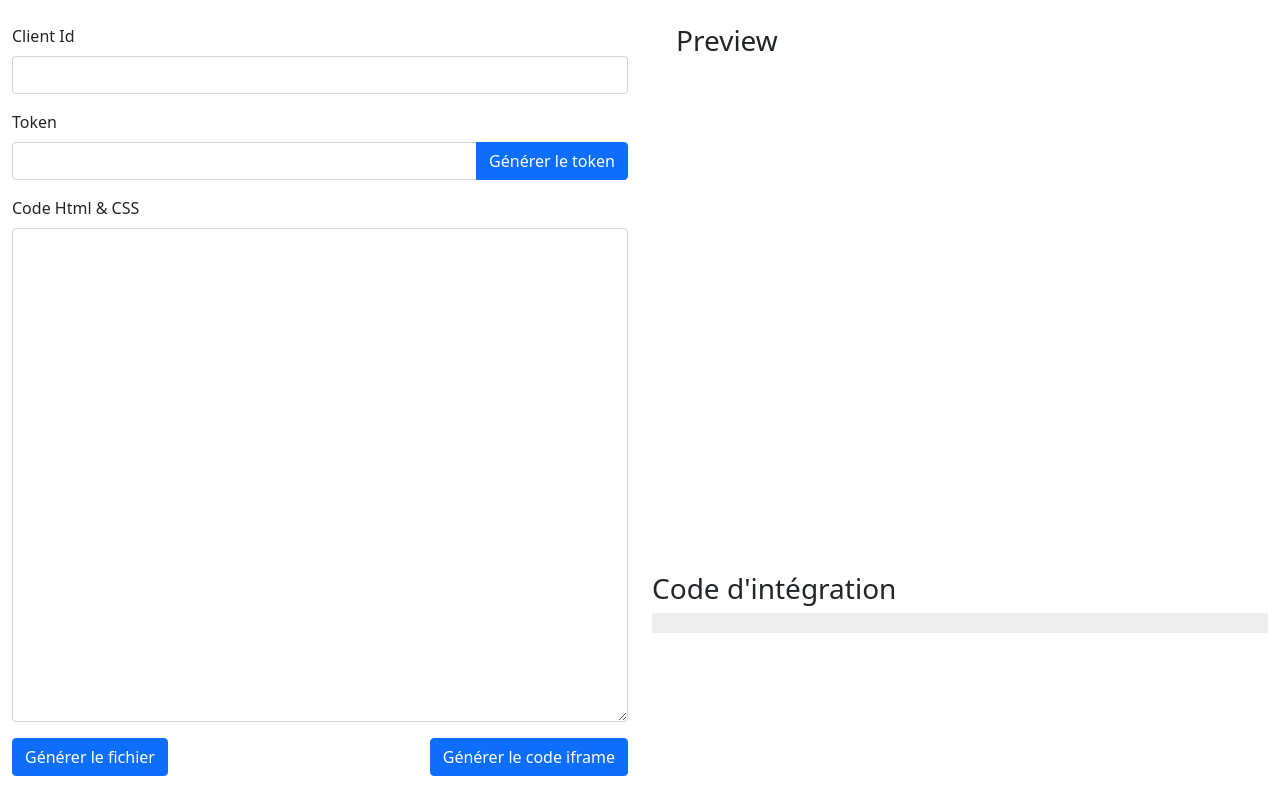
After one commit to stevenoyer/widgetform, a PHP site: page /admin in a window 1280 px wide. The commit adds this page. Run offline with PHP 8.4, Linux system fonts and the light colour scheme; some libraries are stand-ins or nearby versions.

Commit message:
Générateur de fichier + preview + code iframe

```diff
--- /dev/null
+++ b/admin/index.php
@@ -0,0 +1,133 @@
+<!DOCTYPE html>
+<html lang="fr">
+<head>
+    <meta charset="UTF-8">
+    <meta http-equiv="X-UA-Compatible" content="IE=edge">
+    <meta name="viewport" content="width=device-width, initial-scale=1.0">
+    <title>Admin Client</title>
+
+    <link href="https://cdn.jsdelivr.net/npm/bootstrap@5.0.2/dist/css/bootstrap.min.css" rel="stylesheet" integrity="sha384-EVSTQN3/azprG1Anm3QDgpJLIm9Nao0Yz1ztcQTwFspd3yD65VohhpuuCOmLASjC" crossorigin="anonymous">
+    <link rel="stylesheet" href="https://cdn.jsdelivr.net/npm/bootstrap-icons@1.7.1/font/bootstrap-icons.css">
+</head>
+<style>
+    xmp {
+        margin: 0;
+        white-space: initial;
+        background: #eee;
+        padding: 10px;
+    }
+</style>
+<body>
+    <div class="container-fluid mt-4">
+        <div class="row">
+            <div class="col-6">
+                <form action="create.php" method="POST">
+
+                    <div class="mb-3">
+                        <label class="form-label"  for="client">Client Id</label>
+                        <input id="client" class="form-control" name="client_id" type="text">
+                    </div>
+
+                    <div class="mb-3">
+                        <label class="form-label" for="token">Token</label>
+                        <div class="input-group">
+                            <input id="token" class="form-control" name="token" type="text">
+                            <button id="generateToken" class="btn btn-primary">Générer le token</button>
+                        </div>
+                    </div>
+
+                    <div class="mb-3">
+                        <label class="form-label" for="html">Code Html & CSS</label>
+                        <textarea class="form-control" name="html" id="html" cols="60" rows="20"></textarea>
+                    </div>
+
+                    <div class="mb-3 d-flex justify-content-between">
+                        <input type="submit" class="btn btn-primary" value="Générer le fichier">
+                        <input id="iframe-code" type="button" class="btn btn-primary" value="Générer le code iframe">
+                    </div>
+                </form>
+            </div>
+            <div class="col-6">
+                <div class="container">
+                    <h3>Preview</h3>
+                    <iframe width="100%" height="500px" id="iframe-preview" frameborder="0"></iframe>
+                </div>
+
+                <h3>Code d'intégration</h3>
+                <xmp id="code"></xmp>
+            </div>
+        </div>
+    </div>
+
+
+    <script src="https://cdn.jsdelivr.net/npm/bootstrap@5.0.2/dist/js/bootstrap.bundle.min.js" integrity="sha384-MrcW6ZMFYlzcLA8Nl+NtUVF0sA7MsXsP1UyJoMp4YLEuNSfAP+JcXn/tWtIaxVXM" crossorigin="anonymous"></script>
+
+    <script>
+
+        (function() {
+            const html = document.querySelector('#html')
+            const preview = document.querySelector('#iframe-preview')
+
+            // Preview du formulaire final
+            html.addEventListener('change', () => {
+                preview.contentWindow.document.querySelector('body').innerHTML = html.value
+            })
+
+            // Prise en compte des tabulations dans les textareas
+            let textareas = document.getElementsByTagName('textarea');
+            let count = textareas.length;
+
+            for(let i=0;i<count;i++){
+                textareas[i].onkeydown = function(e){
+                    if(e.keyCode == 9 || e.which == 9){
+                        e.preventDefault();
+                        let s = this.selectionStart;
+                        this.value = this.value.substring(0, this.selectionStart) + "\t" + this.value.substring(this.selectionEnd);
+                        this.selectionEnd = s + 1;
+                    }
+                }
+            }
+
+            // Génération du token
+            const buttonGenerate = document.querySelector('#generateToken')
+            let client = document.querySelector('#client')
+            buttonGenerate.addEventListener('click', (e) => {
+                e.preventDefault()
+                let tokenEl = document.querySelector('#token')
+                let token = generate_token(36)
+                tokenEl.value = token
+            })
+
+            const buttonIframeGenerate = document.querySelector('#iframe-code')
+            const code = document.querySelector('#code')
+            buttonIframeGenerate.addEventListener('click', (e) => {
+                e.preventDefault()
+                let date = new Date()
+                let urlFrame = window.location.href + '/' + client.value + '/' + client.value + '_' + date.getDate() + '_' + date.getMonth() + '_' + date.getFullYear() + '.php'
+                code.innerHTML = `
+                    <iframe src="${urlFrame}" width="100%" height="100%" id="iframe-preview" frameborder="0"></iframe>
+                `
+            })
+
+        }())
+
+
+        function generate_token(length)
+        {
+            let a = 'abcdefghijklmnopqrstuvwxyzABCDEFGHIJKLMNOPQRSTUVWXYZ1234567890'.split('')
+            let b = []
+            let c = []
+
+            for (let i = 0; i < length; i++)
+            {
+                let j = (Math.random() * (a.length - 1)).toFixed(0)
+                let k = (Math.random() * (a.length - 1)).toFixed(0)
+                b[i] = a[j] + a[k]
+            }
+
+            return b.join('')
+        }
+
+    </script>
+</body>
+</html>
--- a/database/db.class.php
+++ b/database/db.class.php
@@ -51,7 +51,7 @@ class Database
         return $data;
     }
 
-    public function save($tableName, $sql, $values, $one = false)
+    public function save($tableName, $sql, $values)
     {
         $req = $this->getPdo()->prepare("INSERT INTO $tableName SET $sql");
         $res = $req->execute($values);
--- a/index.php
+++ b/index.php
@@ -7,7 +7,6 @@ require_once 'database/db.class.php';
 $bdd = new Database();
 $client_id = htmlspecialchars($_GET['client_id']);
 $token = htmlspecialchars($_GET['token']);
-$style = htmlspecialchars($_GET['style']);
 
 if (!empty($client_id) && !empty($token)) {
 
@@ -33,11 +32,6 @@ if (!empty($client_id) && !empty($token)) {
 
     <link href="https://cdn.jsdelivr.net/npm/bootstrap@5.0.2/dist/css/bootstrap.min.css" rel="stylesheet" integrity="sha384-EVSTQN3/azprG1Anm3QDgpJLIm9Nao0Yz1ztcQTwFspd3yD65VohhpuuCOmLASjC" crossorigin="anonymous">
     <link rel="stylesheet" href="https://cdn.jsdelivr.net/npm/bootstrap-icons@1.7.1/font/bootstrap-icons.css">
-    <?php if (!empty($style)): ?>
-        <link rel="stylesheet" href="styles/<?= $style ?>.css">
-    <?php else: ?>
-        <link rel="stylesheet" href="styles/default.css">
-    <?php endif; ?>
 </head>
 <body>
 
--- a/script.php
+++ b/script.php
@@ -12,13 +12,11 @@ $values = [];
 foreach ($_GET as $k => $v)
 {
     if (!empty($v)) {
-        $get[$k] = htmlspecialchars($v);
         $sql_parts[] = "$k = ?";
         $values[] = htmlspecialchars($v);
     }
 }
 $sql = implode(', ', $sql_parts);
-extract($get);
 
 $data = $bdd->save('form_dev', $sql, $values);
 
--- a/styles/default.css
+++ /dev/null
@@ -1,3 +0,0 @@
-body {
-    background: red;
-}
--- a/styles/style1.css
+++ /dev/null
@@ -1,3 +0,0 @@
-body {
-    background: pink;
-}
--- a/styles/style2.css
+++ /dev/null
@@ -1,3 +0,0 @@
-body {
-    background: cyan;
-}
--- a/styles/style3.css
+++ /dev/null
@@ -1,3 +0,0 @@
-body {
-    background: purple;
-}
```
Also changed, not shown: admin/create.php (added, +57 -0 lines).
